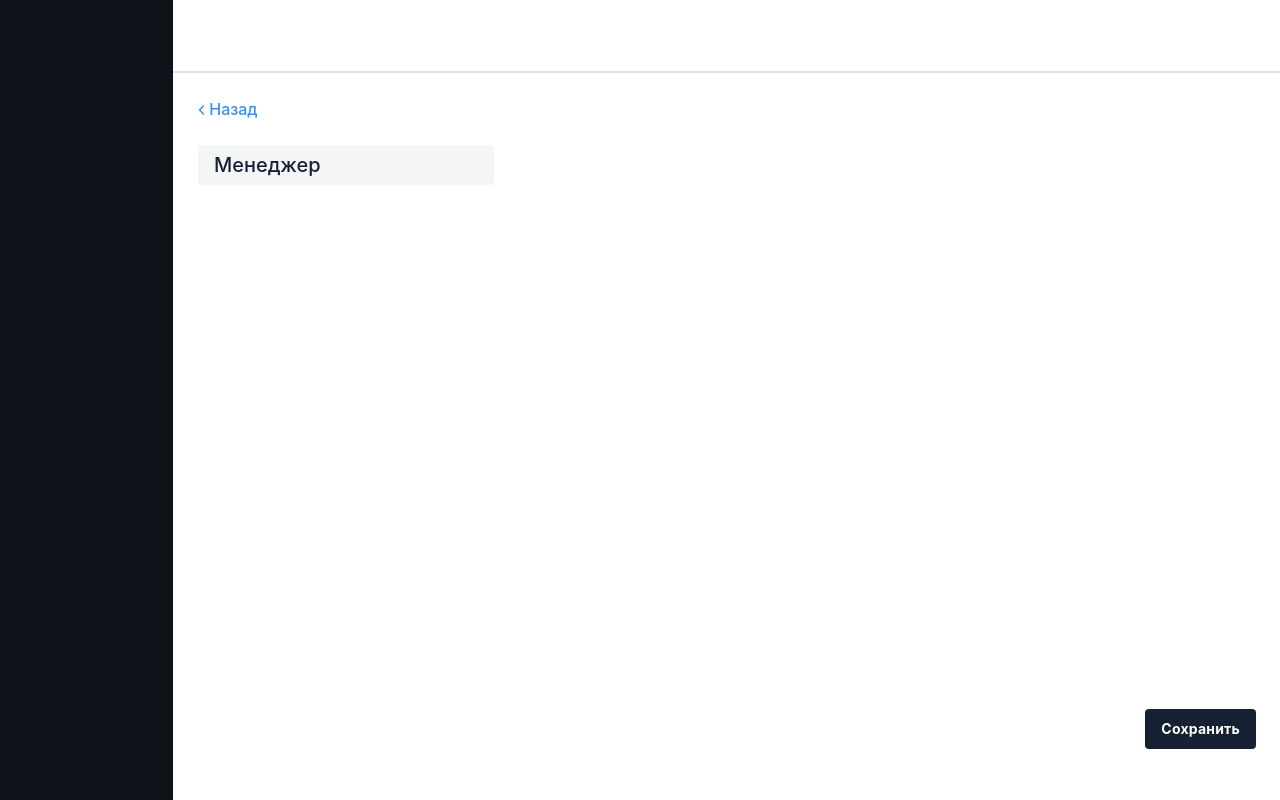
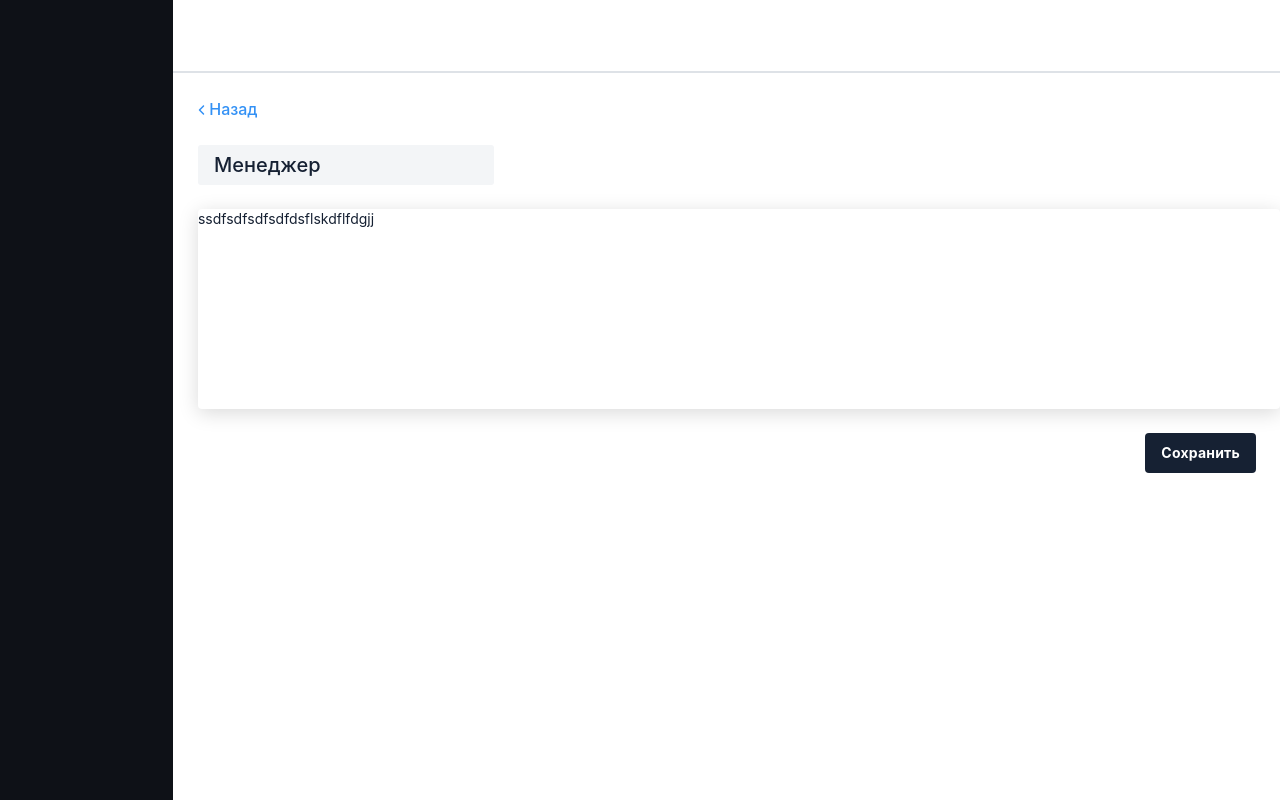
Before and after one commit to LemonAid200/testing-task, a Vue app: page / in a window 1280 px wide. Built offline with nearby package versions, Linux system fonts and the light colour scheme.

Commit message:
added table styles

```diff
--- a/src/components/Modals.vue
+++ b/src/components/Modals.vue
@@ -83,6 +83,7 @@
         },
         mounted() {
             document.addEventListener("keyup", this.keyUpHandler);
+            console.log(this.modals)
         },
         unmounted() {
             document.removeEventListener("keyup", this.keyUpHandler);
--- a/src/views/Home.vue
+++ b/src/views/Home.vue
@@ -7,8 +7,8 @@
                 <div class="back"><img :src="mySVG" /> Назад</div>
                 <div class="title">Менеджер</div>
                 <div class="table">
-                    <div class="table-titles"></div>
-                    <div class="card-info"></div>
+                    <div v-for="(elem, index) in cardsToDisplay"
+                        :key="index" class="table-cards">{{elem}}</div>
                 </div>
                 <button @click="createPermission" class="save-button">Сохранить</button>
             </div>
@@ -30,7 +30,7 @@
             return {
                 mySVG: require("../../public/icons/Vector.svg"),
                 rootPermission: {},
-                rootPermissionTitles: {}
+                rootPermissionTitles: {},
             }
         },
         methods: {
@@ -44,8 +44,13 @@
         mounted() {
             this.getTemplates()
             setTimeout(() =>  console.log(this.rootPermission), 1000)
+            setTimeout(() =>  console.log(this.rootPermissionTitles), 1000)
+
         },
-        watch: {
+        computed: {
+            cardsToDisplay(){
+                return ['ssdfsdf','sdfsdfdsf','lskdflfdgjj']
+            }
 
         }
     }
@@ -121,7 +126,15 @@
             }
 
             .table{
-                height: 500px;
+                display: flex;
+                min-height: 200px;
+                background: #FFFFFF;
+                box-shadow: 0px 4px 20px rgba(0, 0, 0, 0.15);
+                border-radius: 4px;
+                margin-top: 24px;
+                .table-cards{
+                    width: fit-content;
+                }
             }
         }
     }
```
